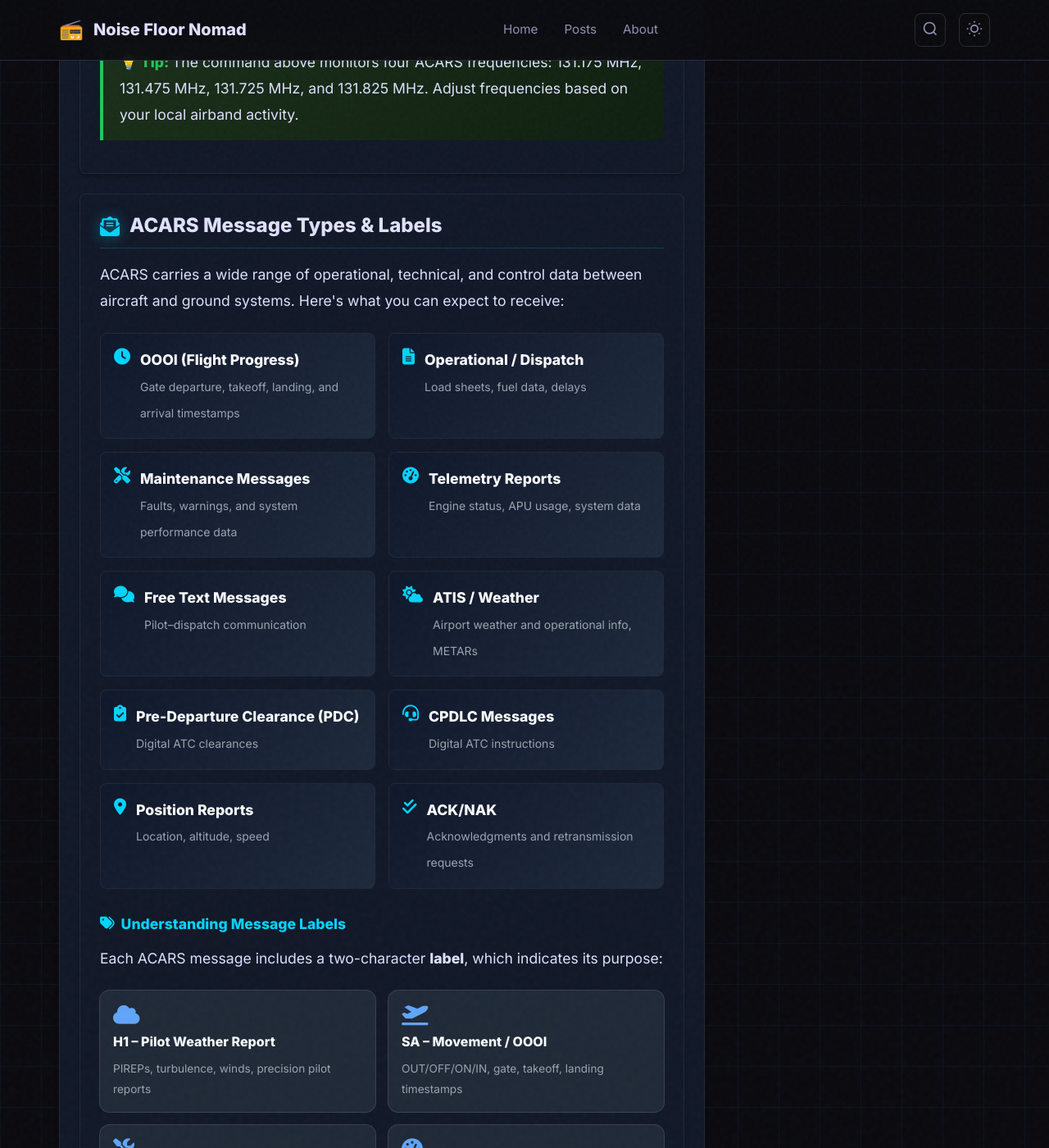
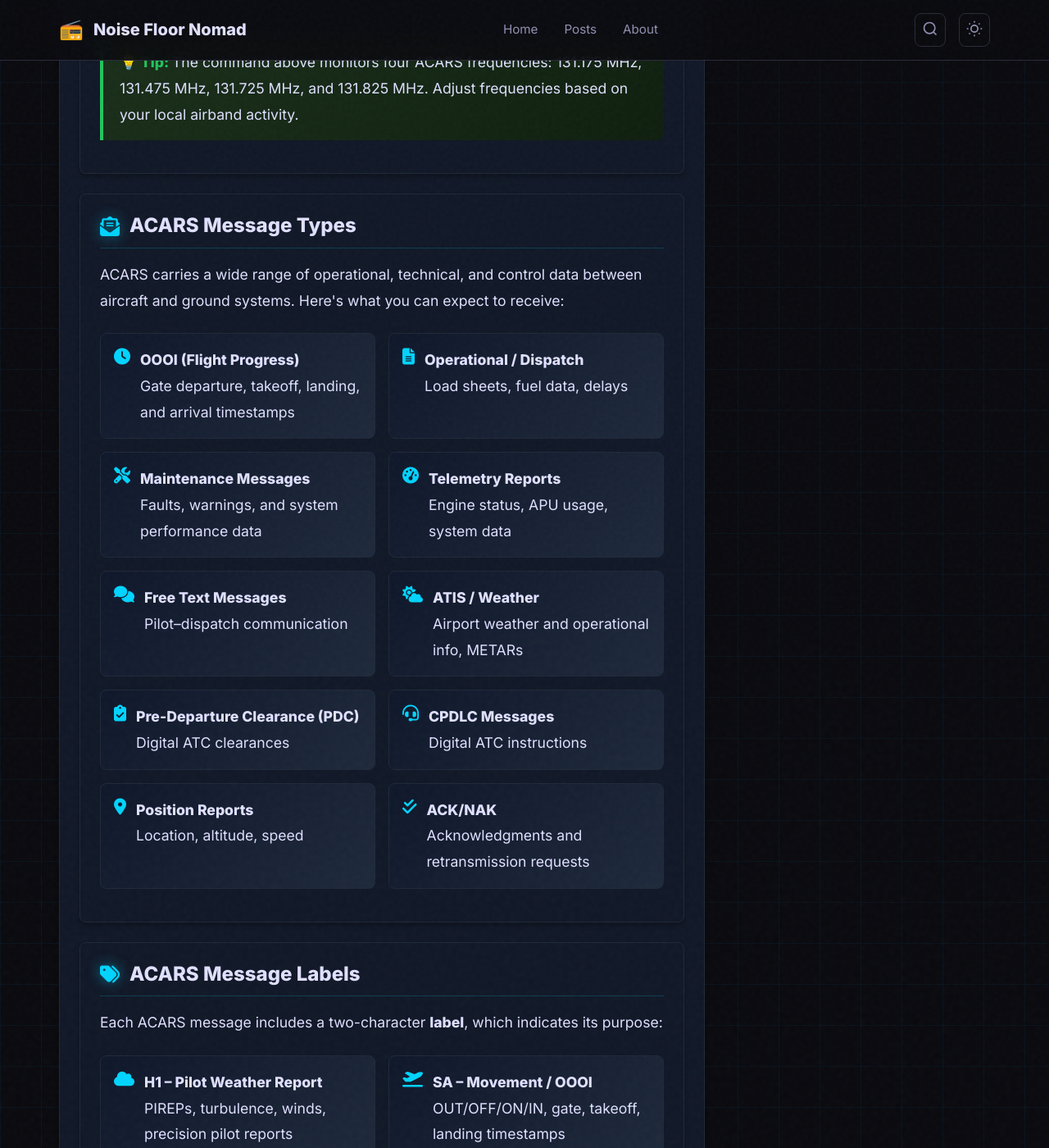
Before and after one commit to hmdsamarasekara/hmdsamarasekara.github.io, a Jekyll site: the page built from _posts/2026-03-15-exploring-vhf-acars.md, in a window 1280 px wide and 1400 px high, scrolled down 5450 px. Shown: the whole window at 82% size. Built offline with Jekyll 4.4.1, drawn with Linux system fonts in a browser that asks for light colours; some of the changed text lies outside the part shown.

Commit message:
Update 2026-03-15-exploring-vhf-acars.md

```diff
--- a/_posts/2026-03-15-exploring-vhf-acars.md
+++ b/_posts/2026-03-15-exploring-vhf-acars.md
@@ -715,7 +715,7 @@
 <div class="section-card">
   <div class="section-header">
     <i class="fas fa-envelope-open-text section-icon"></i>
-    <h1 class="section-title">ACARS Message Types & Labels</h1>
+    <h1 class="section-title">ACARS Message Types</h1>
   </div>
 
   <p>ACARS carries a wide range of operational, technical, and control data between aircraft and ground systems. Here's what you can expect to receive:</p>
@@ -724,249 +724,220 @@
     <div class="message-type-card">
       <i class="fas fa-clock"></i>
       <div>
-        <strong style="color: #f9fafb;">OOOI (Flight Progress)</strong><br>
-        <span style="color: #9ca3af; font-size: 0.875rem;">Gate departure, takeoff, landing, and arrival timestamps</span>
+        <strong>OOOI (Flight Progress)</strong><br>
+        <span>Gate departure, takeoff, landing, and arrival timestamps</span>
       </div>
     </div>
     <div class="message-type-card">
       <i class="fas fa-file-alt"></i>
       <div>
-        <strong style="color: #f9fafb;">Operational / Dispatch</strong><br>
-        <span style="color: #9ca3af; font-size: 0.875rem;">Load sheets, fuel data, delays</span>
+        <strong>Operational / Dispatch</strong><br>
+        <span>Load sheets, fuel data, delays</span>
       </div>
     </div>
     <div class="message-type-card">
       <i class="fas fa-tools"></i>
       <div>
-        <strong style="color: #f9fafb;">Maintenance Messages</strong><br>
-        <span style="color: #9ca3af; font-size: 0.875rem;">Faults, warnings, and system performance data</span>
+        <strong>Maintenance Messages</strong><br>
+        <span>Faults, warnings, and system performance data</span>
       </div>
     </div>
     <div class="message-type-card">
       <i class="fas fa-tachometer-alt"></i>
       <div>
-        <strong style="color: #f9fafb;">Telemetry Reports</strong><br>
-        <span style="color: #9ca3af; font-size: 0.875rem;">Engine status, APU usage, system data</span>
+        <strong>Telemetry Reports</strong><br>
+        <span>Engine status, APU usage, system data</span>
       </div>
     </div>
     <div class="message-type-card">
       <i class="fas fa-comments"></i>
       <div>
-        <strong style="color: #f9fafb;">Free Text Messages</strong><br>
-        <span style="color: #9ca3af; font-size: 0.875rem;">Pilot–dispatch communication</span>
+        <strong>Free Text Messages</strong><br>
+        <span>Pilot–dispatch communication</span>
       </div>
     </div>
     <div class="message-type-card">
       <i class="fas fa-cloud-sun"></i>
       <div>
-        <strong style="color: #f9fafb;">ATIS / Weather</strong><br>
-        <span style="color: #9ca3af; font-size: 0.875rem;">Airport weather and operational info, METARs</span>
+        <strong>ATIS / Weather</strong><br>
+        <span>Airport weather and operational info, METARs</span>
       </div>
     </div>
     <div class="message-type-card">
       <i class="fas fa-clipboard-check"></i>
       <div>
-        <strong style="color: #f9fafb;">Pre-Departure Clearance (PDC)</strong><br>
-        <span style="color: #9ca3af; font-size: 0.875rem;">Digital ATC clearances</span>
+        <strong>Pre-Departure Clearance (PDC)</strong><br>
+        <span>Digital ATC clearances</span>
       </div>
     </div>
     <div class="message-type-card">
       <i class="fas fa-headset"></i>
       <div>
-        <strong style="color: #f9fafb;">CPDLC Messages</strong><br>
-        <span style="color: #9ca3af; font-size: 0.875rem;">Digital ATC instructions</span>
+        <strong>CPDLC Messages</strong><br>
+        <span>Digital ATC instructions</span>
       </div>
     </div>
     <div class="message-type-card">
       <i class="fas fa-map-marker-alt"></i>
       <div>
-        <strong style="color: #f9fafb;">Position Reports</strong><br>
-        <span style="color: #9ca3af; font-size: 0.875rem;">Location, altitude, speed</span>
+        <strong>Position Reports</strong><br>
+        <span>Location, altitude, speed</span>
       </div>
     </div>
     <div class="message-type-card">
       <i class="fas fa-check-double"></i>
       <div>
-        <strong style="color: #f9fafb;">ACK/NAK</strong><br>
-        <span style="color: #9ca3af; font-size: 0.875rem;">Acknowledgments and retransmission requests</span>
+        <strong>ACK/NAK</strong><br>
+        <span>Acknowledgments and retransmission requests</span>
       </div>
     </div>
   </div>
+</div>
 
-  <h4 style="color: #00d4ff; margin-top: 2rem; display: flex; align-items: center; gap: 0.5rem;">
-    <i class="fas fa-tags"></i> Understanding Message Labels
-  </h4>
+<div class="section-card">
+  <div class="section-header">
+    <i class="fas fa-tags section-icon"></i>
+    <h1 class="section-title">ACARS Message Labels</h1>
+  </div>
 
   <p>Each ACARS message includes a two-character <strong>label</strong>, which indicates its purpose:</p>
 
-  <div class="acars-label-grid" style="
-  display: grid;
-  grid-template-columns: repeat(auto-fill, minmax(220px, 1fr));
-  gap: 16px;
-  margin-top: 20px;
-">
-
-  <!-- H1 -->
-  <div class="acars-card">
-    <i class="fas fa-cloud"></i>
-    <strong>H1 – Pilot Weather Report</strong>
-    <span>PIREPs, turbulence, winds, precision pilot reports</span>
+  <div class="message-type-grid">
+    <div class="message-type-card">
+      <i class="fas fa-cloud"></i>
+      <div>
+        <strong>H1 – Pilot Weather Report</strong><br>
+        <span>PIREPs, turbulence, winds, precision pilot reports</span>
+      </div>
+    </div>
+    <div class="message-type-card">
+      <i class="fas fa-plane-departure"></i>
+      <div>
+        <strong>SA – Movement / OOOI</strong><br>
+        <span>OUT/OFF/ON/IN, gate, takeoff, landing timestamps</span>
+      </div>
+    </div>
+    <div class="message-type-card">
+      <i class="fas fa-tools"></i>
+      <div>
+        <strong>A4 – Maintenance Status</strong><br>
+        <span>Fault codes, system health, BITE/CMC reports</span>
+      </div>
+    </div>
+    <div class="message-type-card">
+      <i class="fas fa-tachometer-alt"></i>
+      <div>
+        <strong>A6 – Engine & Performance</strong><br>
+        <span>Trend data, fuel burn, engine parameters</span>
+      </div>
+    </div>
+    <div class="message-type-card">
+      <i class="fas fa-weight"></i>
+      <div>
+        <strong>A9 – Load / Fuel / Payload</strong><br>
+        <span>Load sheet, fuel, weight & balance</span>
+      </div>
+    </div>
+    <div class="message-type-card">
+      <i class="fas fa-warehouse"></i>
+      <div>
+        <strong>B6 – Ground Handling</strong><br>
+        <span>Gate services, load control, service requests</span>
+      </div>
+    </div>
+    <div class="message-type-card">
+      <i class="fas fa-map-marked-alt"></i>
+      <div>
+        <strong>QP – Position Report</strong><br>
+        <span>Lat/long, ETA, speed, auto SATCOM reporting</span>
+      </div>
+    </div>
+    <div class="message-type-card">
+      <i class="fas fa-font"></i>
+      <div>
+        <strong>QQ – General Text</strong><br>
+        <span>Free-text and general-purpose messages</span>
+      </div>
+    </div>
+    <div class="message-type-card">
+      <i class="fas fa-cloud-sun"></i>
+      <div>
+        <strong>RA – Weather / ATIS</strong><br>
+        <span>METAR, airport weather, WX requests</span>
+      </div>
+    </div>
+    <div class="message-type-card">
+      <i class="fas fa-file-alt"></i>
+      <div>
+        <strong>12 – Airline Ops Message</strong><br>
+        <span>Dispatch communications, operational data</span>
+      </div>
+    </div>
+    <div class="message-type-card">
+      <i class="fas fa-route"></i>
+      <div>
+        <strong>13 – Flight Plan / ATC</strong><br>
+        <span>Flight plan changes, slots, ATC requests</span>
+      </div>
+    </div>
+    <div class="message-type-card">
+      <i class="fas fa-clock"></i>
+      <div>
+        <strong>14 – Delays</strong><br>
+        <span>Delay codes, ETD changes, disruption info</span>
+      </div>
+    </div>
+    <div class="message-type-card">
+      <i class="fas fa-cogs"></i>
+      <div>
+        <strong>16 – Technical Data</strong><br>
+        <span>Detailed maintenance & engine data</span>
+      </div>
+    </div>
+    <div class="message-type-card">
+      <i class="fas fa-user-friends"></i>
+      <div>
+        <strong>17 – Crew Info</strong><br>
+        <span>Crew messages, roster, rest data</span>
+      </div>
+    </div>
+    <div class="message-type-card">
+      <i class="fas fa-wind"></i>
+      <div>
+        <strong>18 – Weather Uplink</strong><br>
+        <span>Winds aloft, turbulence forecasts, SIGMET</span>
+      </div>
+    </div>
+    <div class="message-type-card">
+      <i class="fas fa-water"></i>
+      <div>
+        <strong>19 – Oceanic / ATC</strong><br>
+        <span>Oceanic clearances, HF/SAT position control</span>
+      </div>
+    </div>
+    <div class="message-type-card">
+      <i class="fas fa-exclamation-triangle"></i>
+      <div>
+        <strong>1B – Safety / Alert</strong><br>
+        <span>Emergency notifications, unusual events</span>
+      </div>
+    </div>
+    <div class="message-type-card">
+      <i class="fas fa-satellite"></i>
+      <div>
+        <strong>30 – FMS / Navigation</strong><br>
+        <span>Route, performance & waypoint uplinks</span>
+      </div>
+    </div>
+    <div class="message-type-card">
+      <i class="fas fa-cogs"></i>
+      <div>
+        <strong>80 – Utility / Airline Data</strong><br>
+        <span>Internal airline ops and misc system data</span>
+      </div>
+    </div>
   </div>
-
-  <!-- SA -->
-  <div class="acars-card">
-    <i class="fas fa-plane-departure"></i>
-    <strong>SA – Movement / OOOI</strong>
-    <span>OUT/OFF/ON/IN, gate, takeoff, landing timestamps</span>
-  </div>
-
-  <!-- A4 -->
-  <div class="acars-card">
-    <i class="fas fa-tools"></i>
-    <strong>A4 – Maintenance Status</strong>
-    <span>Fault codes, system health, BITE/CMC reports</span>
-  </div>
-
-  <!-- A6 -->
-  <div class="acars-card">
-    <i class="fas fa-tachometer-alt"></i>
-    <strong>A6 – Engine & Performance</strong>
-    <span>Trend data, fuel burn, engine parameters</span>
-  </div>
-
-  <!-- A9 -->
-  <div class="acars-card">
-    <i class="fas fa-weight"></i>
-    <strong>A9 – Load / Fuel / Payload</strong>
-    <span>Load sheet, fuel, weight & balance</span>
-  </div>
-
-  <!-- B6 -->
-  <div class="acars-card">
-    <i class="fas fa-warehouse"></i>
-    <strong>B6 – Ground Handling</strong>
-    <span>Gate services, load control, service requests</span>
-  </div>
-
-  <!-- QP -->
-  <div class="acars-card">
-    <i class="fas fa-map-marked-alt"></i>
-    <strong>QP – Position Report</strong>
-    <span>Lat/long, ETA, speed, auto SATCOM reporting</span>
-  </div>
-
-  <!-- QQ -->
-  <div class="acars-card">
-    <i class="fas fa-font"></i>
-    <strong>QQ – General Text</strong>
-    <span>Free-text and general-purpose messages</span>
-  </div>
-
-  <!-- RA -->
-  <div class="acars-card">
-    <i class="fas fa-cloud-sun"></i>
-    <strong>RA – Weather / ATIS</strong>
-    <span>METAR, airport weather, WX requests</span>
-  </div>
-
-  <!-- 12 -->
-  <div class="acars-card">
-    <i class="fas fa-file-alt"></i>
-    <strong>12 – Airline Ops Message</strong>
-    <span>Dispatch communications, operational data</span>
-  </div>
-
-  <!-- 13 -->
-  <div class="acars-card">
-    <i class="fas fa-route"></i>
-    <strong>13 – Flight Plan / ATC</strong>
-    <span>Flight plan changes, slots, ATC requests</span>
-  </div>
-
-  <!-- 14 -->
-  <div class="acars-card">
-    <i class="fas fa-clock"></i>
-    <strong>14 – Delays</strong>
-    <span>Delay codes, ETD changes, disruption info</span>
-  </div>
-
-  <!-- 16 -->
-  <div class="acars-card">
-    <i class="fas fa-cogs"></i>
-    <strong>16 – Technical Data</strong>
-    <span>Detailed maintenance & engine data</span>
-  </div>
-
-  <!-- 17 -->
-  <div class="acars-card">
-    <i class="fas fa-user-friends"></i>
-    <strong>17 – Crew Info</strong>
-    <span>Crew messages, roster, rest data</span>
-  </div>
-
-  <!-- 18 -->
-  <div class="acars-card">
-    <i class="fas fa-wind"></i>
-    <strong>18 – Weather Uplink</strong>
-    <span>Winds aloft, turbulence forecasts, SIGMET</span>
-  </div>
-
-  <!-- 19 -->
-  <div class="acars-card">
-    <i class="fas fa-water"></i>
-    <strong>19 – Oceanic / ATC</strong>
-    <span>Oceanic clearances, HF/SAT position control</span>
-  </div>
-
-  <!-- 1B -->
-  <div class="acars-card">
-    <i class="fas fa-exclamation-triangle"></i>
-    <strong>1B – Safety / Alert</strong>
-    <span>Emergency notifications, unusual events</span>
-  </div>
-
-  <!-- 30 -->
-  <div class="acars-card">
-    <i class="fas fa-satellite"></i>
-    <strong>30 – FMS / Navigation</strong>
-    <span>Route, performance & waypoint uplinks</span>
-  </div>
-
-  <!-- 80 -->
-  <div class="acars-card">
-    <i class="fas fa-cogs"></i>
-    <strong>80 – Utility / Airline Data</strong>
-    <span>Internal airline ops and misc system data</span>
-  </div>
-
 </div>
-
-<style>
-.acars-card {
-  background: #1f2937;
-  border-radius: 12px;
-  padding: 16px;
-  display: flex;
-  flex-direction: column;
-  gap: 6px;
-  box-shadow: 0 0 0 1px #374151;
-}
-
-.acars-card i {
-  font-size: 26px;
-  color: #60a5fa;
-}
-
-.acars-card strong {
-  color: #f9fafb;
-  font-size: 1rem;
-}
-
-.acars-card span {
-  color: #9ca3af;
-  font-size: 0.85rem;
-}
-</style>
 
 <div class="section-card">
   <div class="section-header">
```
